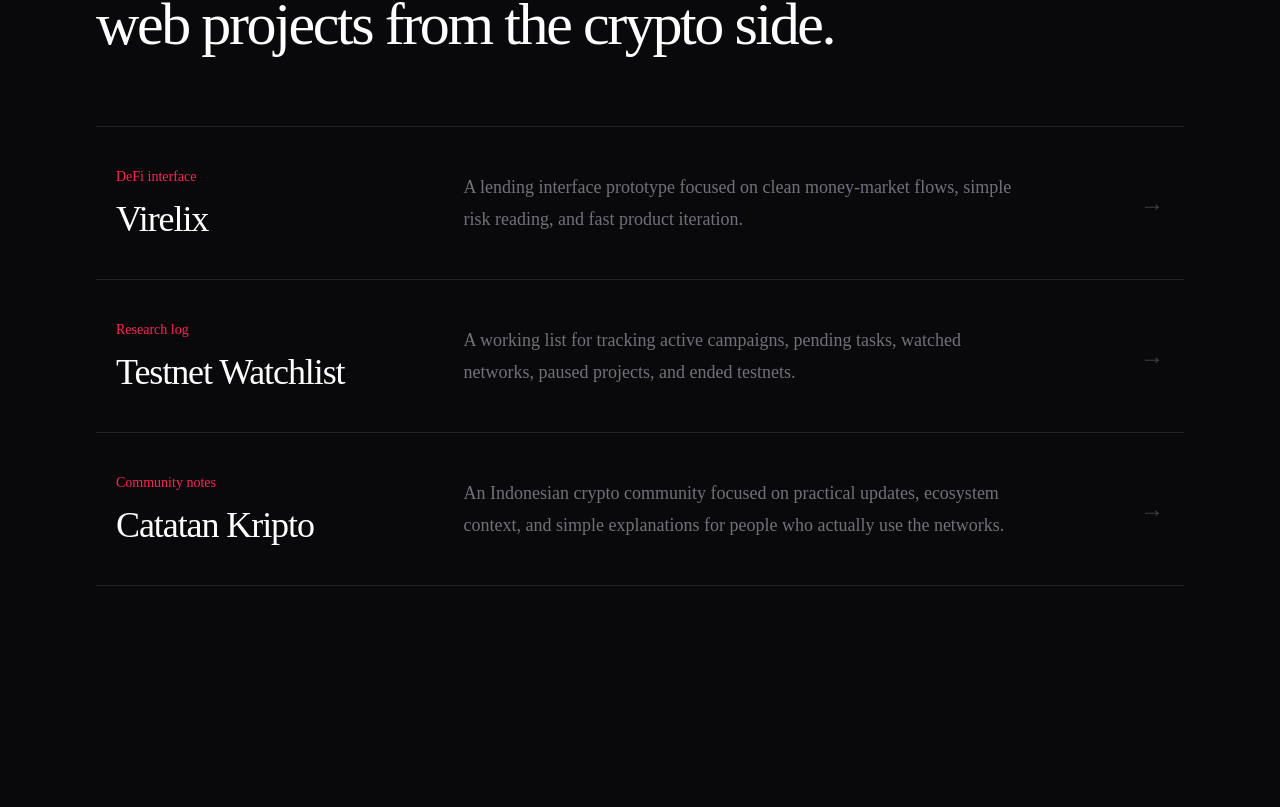
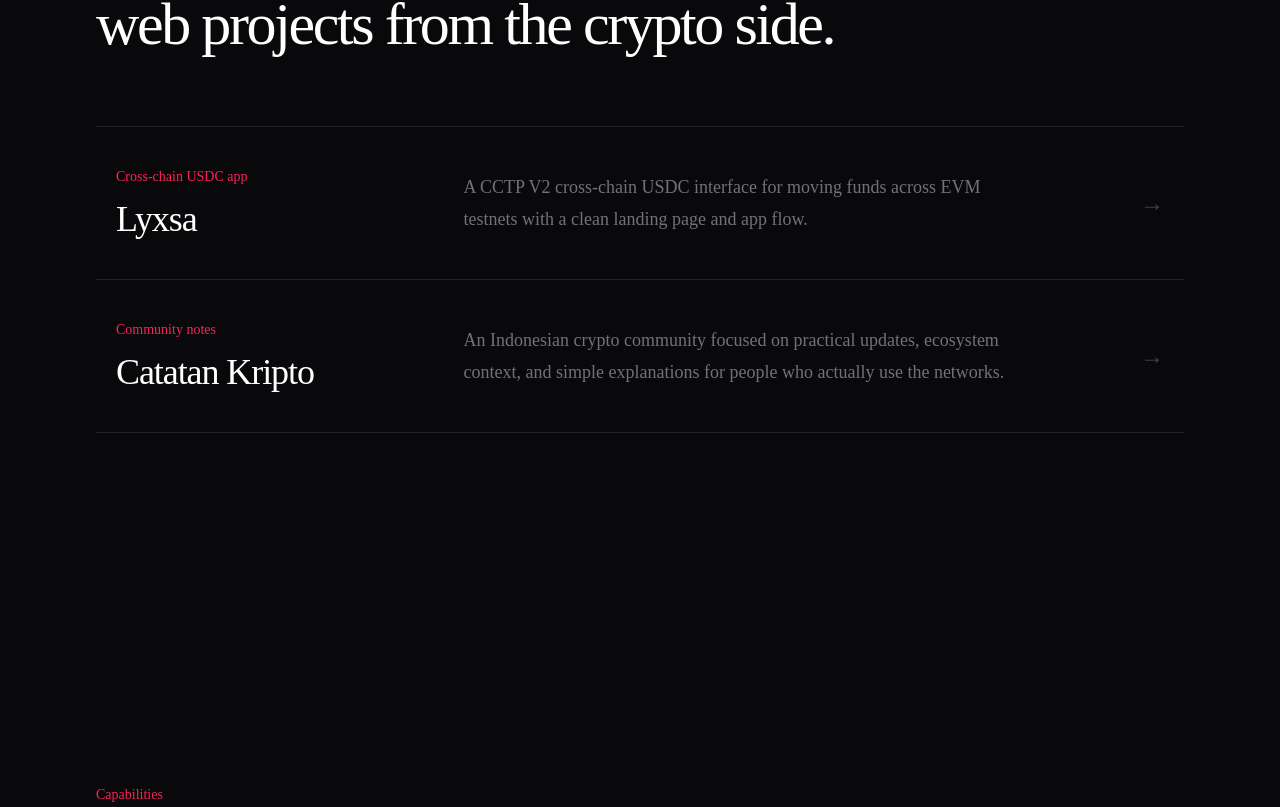
Before and after one commit to Randimt/lerand-portfolio, a Next.js app: page / in a window 1280 px wide. Shown: the part 2173-2980 px from the top of the page. Built offline with nearby package versions, Linux system fonts and the light colour scheme.

Commit message:
Update selected work

```diff
--- a/src/app/page.tsx
+++ b/src/app/page.tsx
@@ -23,20 +23,16 @@ const ecosystems = [
 
 const projects = [
   {
-    title: "Virelix",
-    type: "DeFi interface",
+    title: "Lyxsa",
+    type: "Cross-chain USDC app",
+    href: "https://lyxsa.xyz",
     description:
-      "A lending interface prototype focused on clean money-market flows, simple risk reading, and fast product iteration.",
-  },
-  {
-    title: "Testnet Watchlist",
-    type: "Research log",
-    description:
-      "A working list for tracking active campaigns, pending tasks, watched networks, paused projects, and ended testnets.",
+      "A CCTP V2 cross-chain USDC interface for moving funds across EVM testnets with a clean landing page and app flow.",
   },
   {
     title: "Catatan Kripto",
     type: "Community notes",
+    href: "#contact",
     description:
       "An Indonesian crypto community focused on practical updates, ecosystem context, and simple explanations for people who actually use the networks.",
   },
@@ -205,7 +201,7 @@ export default function Home() {
           {projects.map((project, index) => (
             <Reveal key={project.title} delay={index * 0.08}>
               <a
-                href="#contact"
+                href={project.href}
                 className="group grid gap-6 py-10 transition hover:bg-white/[0.025] md:grid-cols-[0.55fr_0.95fr_0.2fr] md:items-center md:px-5"
               >
                 <div>
```
